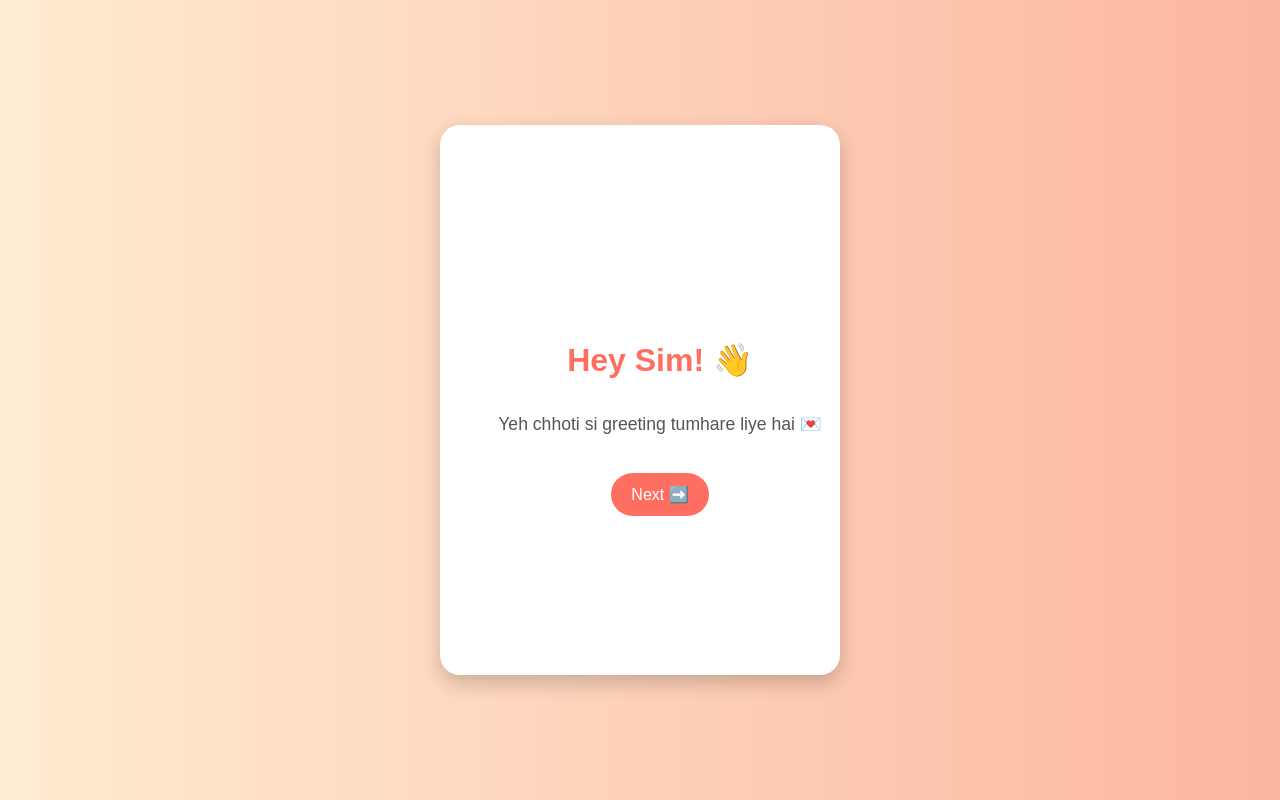
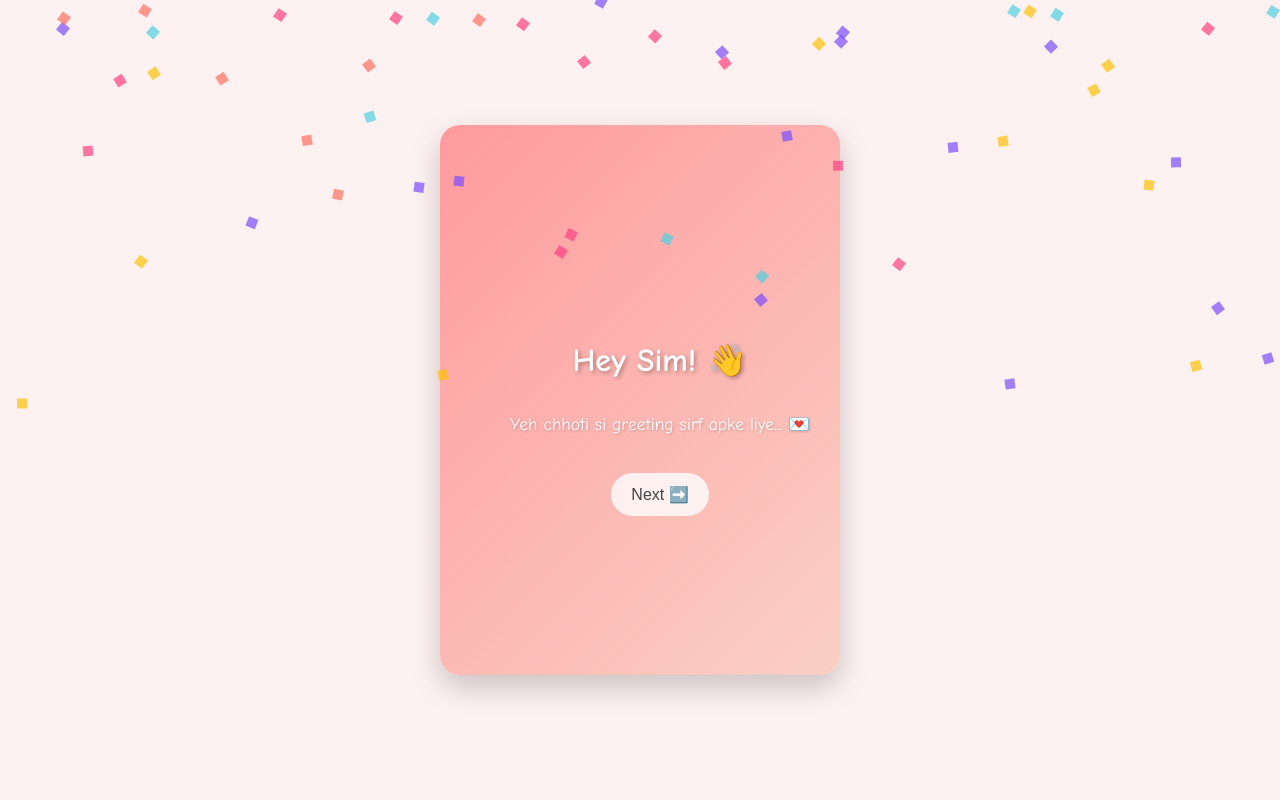
Before and after one commit to tederr/Ajioji, a plain HTML site: page index.html in a window 1280 px wide. Drawn offline with Linux system fonts and the light colour scheme.

Commit message:
Update index.html

```diff
--- a/index.html
+++ b/index.html
@@ -9,8 +9,8 @@
             margin: 0;
             padding: 0;
             height: 100vh;
-            background: linear-gradient(to right, #ffecd2, #fcb69f);
-            font-family: 'Arial', sans-serif;
+            background: #fdf1f1;
+            font-family: 'Comic Sans MS', cursive, sans-serif;
             display: flex;
             justify-content: center;
             align-items: center;
@@ -22,11 +22,12 @@
             height: 550px;
             background: #fff;
             border-radius: 20px;
-            box-shadow: 0 8px 20px rgba(0,0,0,0.2);
+            box-shadow: 0 12px 30px rgba(0,0,0,0.2);
             overflow: hidden;
             position: relative;
             padding: 20px;
             box-sizing: border-box;
+            transition: background 0.8s ease;
         }
 
         .screen {
@@ -38,7 +39,7 @@
             justify-content: center;
             align-items: center;
             opacity: 0;
-            transition: opacity 0.5s ease;
+            transition: opacity 0.8s ease;
             padding: 20px;
             text-align: center;
         }
@@ -51,96 +52,134 @@
         h1 {
             font-size: 2rem;
             margin-bottom: 15px;
-            color: #ff6f61;
+            color: #fff;
+            text-shadow: 2px 2px 4px rgba(0,0,0,0.3);
         }
 
         p {
             font-size: 1.1rem;
-            color: #555;
+            color: #fff;
             margin-bottom: 30px;
             line-height: 1.5;
+            text-shadow: 1px 1px 3px rgba(0,0,0,0.2);
         }
 
         button {
-            background: #ff6f61;
-            color: #fff;
+            background: rgba(255, 255, 255, 0.8);
+            color: #444;
             border: none;
             padding: 12px 20px;
             border-radius: 25px;
             font-size: 1rem;
             cursor: pointer;
             margin: 5px;
-            transition: background 0.3s;
+            transition: background 0.3s, color 0.3s;
         }
 
         button:hover {
-            background: #ff3b2e;
+            background: #fff;
+            color: #ff6f61;
+        }
+
+        /* Palettes */
+        .palette-1 { background: linear-gradient(135deg, #ff9a9e, #fad0c4); }
+        .palette-2 { background: linear-gradient(135deg, #a18cd1, #fbc2eb); }
+        .palette-3 { background: linear-gradient(135deg, #ffecd2, #fcb69f); }
+        .palette-4 { background: linear-gradient(135deg, #f6d365, #fda085); }
+        .palette-5 { background: linear-gradient(135deg, #cfd9df, #e2ebf0); }
+        .palette-6 { background: linear-gradient(135deg, #84fab0, #8fd3f4); }
+        .palette-7 { background: linear-gradient(135deg, #fccb90, #d57eeb); }
+
+        /* Confetti */
+        .confetti {
+            position: fixed;
+            top: 0;
+            left: 0;
+            width: 100%;
+            height: 100%;
+            pointer-events: none;
+            overflow: hidden;
+            z-index: 999;
+        }
+
+        .confetti-piece {
+            position: absolute;
+            width: 10px;
+            height: 10px;
+            background-color: #ff6f61;
+            opacity: 0.7;
+            animation: fall 3s infinite ease-in;
+        }
+
+        @keyframes fall {
+            0% { transform: translateY(-10vh) rotate(0deg); }
+            100% { transform: translateY(110vh) rotate(360deg); }
         }
     </style>
 </head>
 <body>
 
-    <div class="card-container">
+    <!-- Background Music -->
+    <audio id="bgMusic" autoplay loop>
+        <source src="https://www.soundhelix.com/examples/mp3/SoundHelix-Song-1.mp3" type="audio/mpeg">
+    </audio>
+
+    <!-- Confetti container -->
+    <div class="confetti" id="confetti"></div>
+
+    <div class="card-container palette-1" id="cardContainer">
 
         <!-- Screen 1 -->
         <div class="screen active">
             <h1>Hey Sim! 👋</h1>
-            <p>Yeh chhoti si greeting tumhare liye hai 💌</p>
+            <p>Yeh chhoti si greeting sirf apke liye... 💌</p>
             <button onclick="nextScreen()">Next ➡️</button>
         </div>
 
         <!-- Screen 2 -->
         <div class="screen">
-            <h1>😊 Bas ek baat kehni thi...</h1>
-            <p>Sim, tum mere liye bahut important ho... 💖</p>
+            <h1>💖 Ap mere liye...</h1>
+            <p>Bohot important ho Sim... har din apki yaad aati hai... ✨</p>
             <button onclick="prevScreen()">⬅️ Back</button>
             <button onclick="nextScreen()">Next ➡️</button>
         </div>
 
         <!-- Screen 3 -->
         <div class="screen">
-            <h1>✨ Har waqt yaad aati ho...</h1>
-            <p>Tumhari muskurahat dekh ke din ban jaata hai 😍</p>
+            <h1>😊 Jab ap hasti ho...</h1>
+            <p>Toh lagta hai duniya ruk jaye... ❤️</p>
             <button onclick="prevScreen()">⬅️ Back</button>
             <button onclick="nextScreen()">Next ➡️</button>
         </div>
 
         <!-- Screen 4 -->
         <div class="screen">
-            <h1>🤗 Hamesha care karunga</h1>
-            <p>Tumhare har khushi, har udaasi mein...<br/> Tumhare saath hoon hamesha 🤝</p>
+            <h1>🤗 Main hamesha care karunga</h1>
+            <p>Kabhi udaasi aaye toh mujhe yaad kar lena... har waqt apke saath hoon 🤝</p>
             <button onclick="prevScreen()">⬅️ Back</button>
             <button onclick="nextScreen()">Next ➡️</button>
         </div>
 
         <!-- Screen 5 -->
         <div class="screen">
-            <h1>💌 Kabhi bhi zarurat ho...</h1>
-            <p>Without any hesitation... mujhe yaad kar lena 💬<br/> I will always be there for you ❤️</p>
+            <h1>🙏 Maafi bhi chahta hoon...</h1>
+            <p>Kabhi anjane mein chhoti moti galti ho gayi ho toh... dil se sorry Sim 😔❤️</p>
             <button onclick="prevScreen()">⬅️ Back</button>
             <button onclick="nextScreen()">Next ➡️</button>
         </div>
 
         <!-- Screen 6 -->
         <div class="screen">
-            <h1>🌸 Tumse baat kar ke...</h1>
-            <p>Har din acha lagta hai... tum ek amazing dost ho 💕</p>
+            <h1>🌸 Ap jaise ho...</h1>
+            <p>Waise hi perfect ho... kabhi badalna mat 💕</p>
             <button onclick="prevScreen()">⬅️ Back</button>
             <button onclick="nextScreen()">Next ➡️</button>
         </div>
 
-        <!-- Screen 7 - Sorry screen -->
-        <div class="screen">
-            <h1>🙏 Maafi chahta hoon...</h1>
-            <p>Kabhi anjaane mein chhoti moti galtiya ho jaati hain...<br/> Uske liye dil se sorry Sim 😔❤️</p>
-            <button onclick="prevScreen()">⬅️ Back</button>
-            <button onclick="nextScreen()">Next ➡️</button>
-        </div>
-
-        <!-- Screen 8 -->
+        <!-- Screen 7 -->
         <div class="screen">
             <h1>🎉 Final words...</h1>
-            <p>Bas yahi kehna tha... Sim, tum bahut special ho! 🌟<br/> Dosti forever 🤞💖</p>
+            <p>Sim... ap meri life ki ek bahut special dost ho!<br/> Dosti forever 🤞💖</p>
             <button onclick="prevScreen()">⬅️ Back</button>
             <button onclick="restart()">🔄 Again</button>
         </div>
@@ -150,11 +189,18 @@
     <script>
         let currentScreen = 0;
         const screens = document.querySelectorAll('.screen');
+        const container = document.getElementById('cardContainer');
+        const palettes = [
+            'palette-1', 'palette-2', 'palette-3',
+            'palette-4', 'palette-5', 'palette-6',
+            'palette-7'
+        ];
 
         function showScreen(index) {
             screens.forEach((screen, i) => {
                 screen.classList.toggle('active', i === index);
             });
+            container.className = 'card-container ' + palettes[index];
             currentScreen = index;
         }
 
@@ -173,6 +219,26 @@
         function restart() {
             showScreen(0);
         }
+
+        // Confetti generator
+        function createConfetti() {
+            const confettiContainer = document.getElementById('confetti');
+            for (let i = 0; i < 80; i++) {
+                const confetti = document.createElement('div');
+                confetti.className = 'confetti-piece';
+                confetti.style.left = Math.random() * 100 + 'vw';
+                confetti.style.animationDuration = (Math.random() * 2 + 3) + 's';
+                confetti.style.backgroundColor = randomColor();
+                confettiContainer.appendChild(confetti);
+            }
+        }
+
+        function randomColor() {
+            const colors = ['#ff6f61', '#ffc107', '#ff4081', '#7c4dff', '#4dd0e1'];
+            return colors[Math.floor(Math.random() * colors.length)];
+        }
+
+        createConfetti();
     </script>
 </body>
 </html>
```
